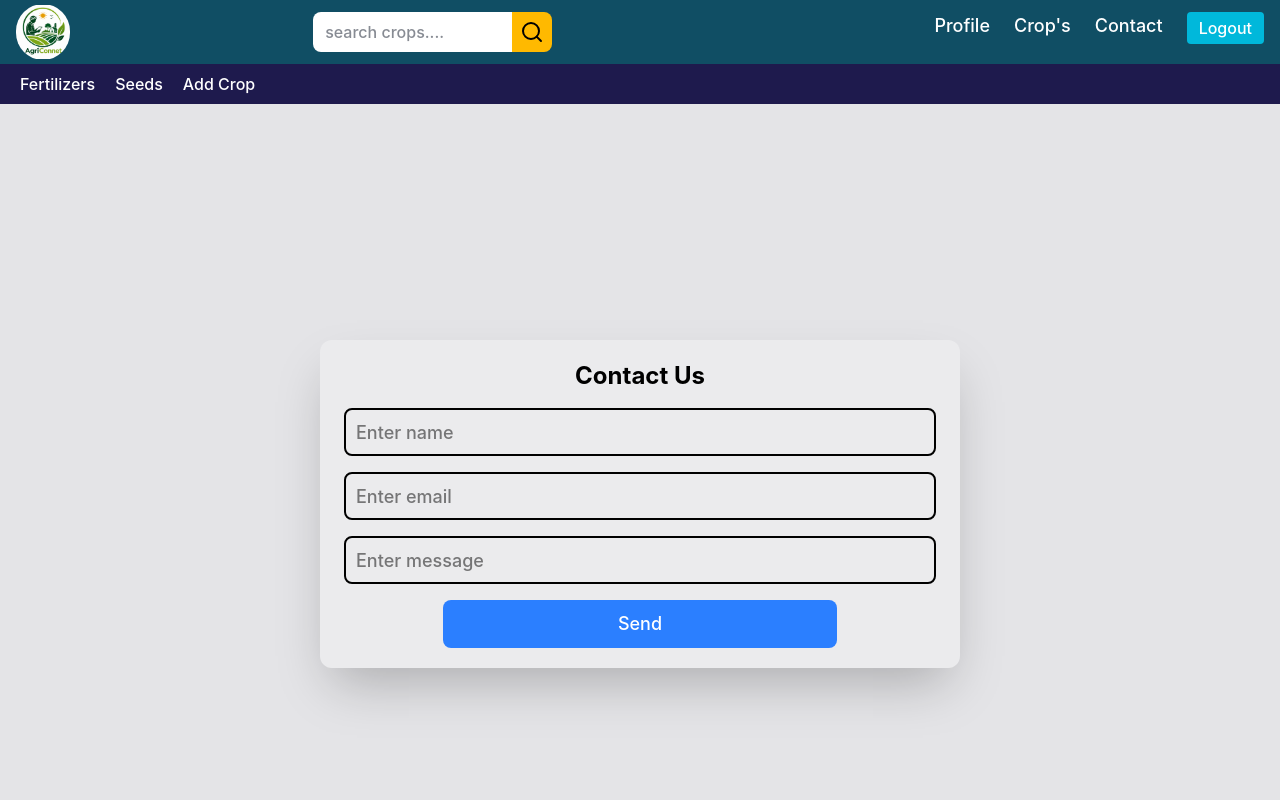
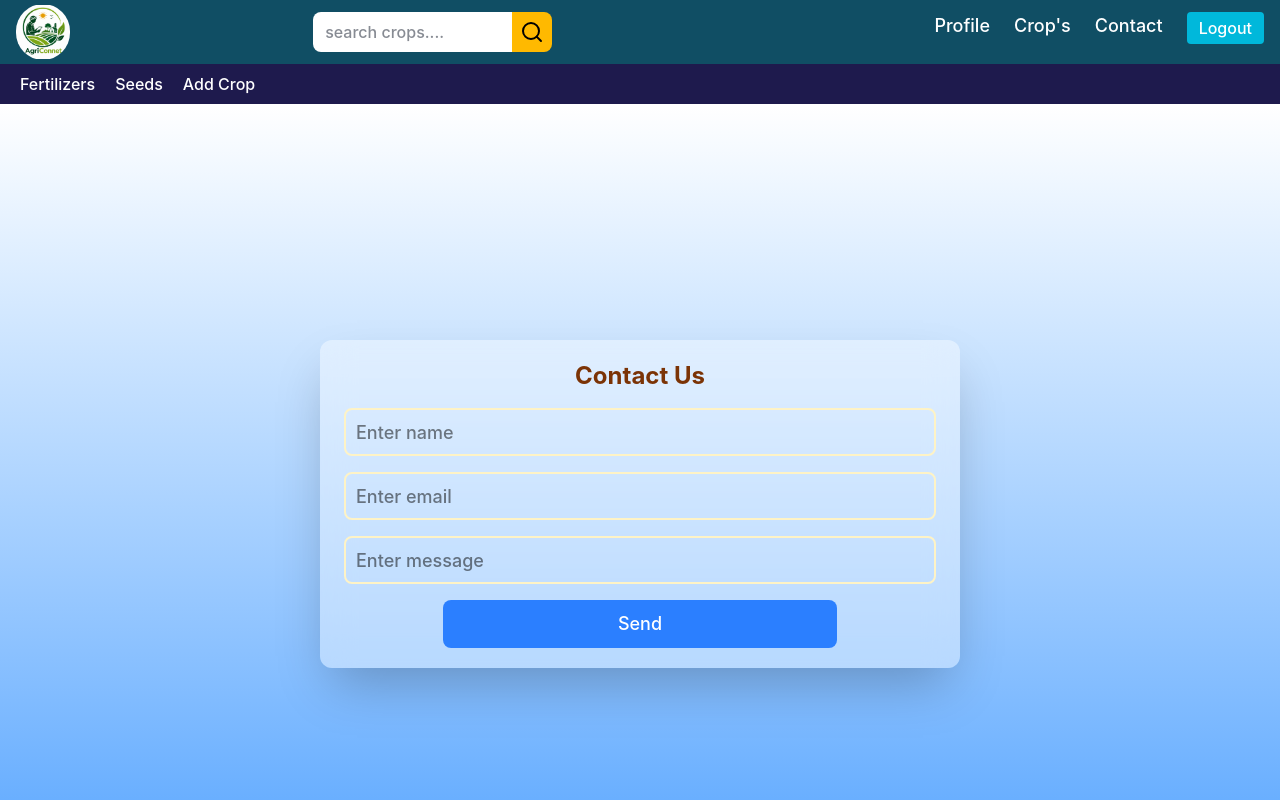
Before and after one commit to Such09/Farmer_manegement_systerm, a React app in the folder frontend/: page /app/contact in a window 1280 px wide. Shown: the top 800 px of the page. Built offline with nearby package versions, Linux system fonts and the light colour scheme; the HTML template or start-up script is replaced by a standard one.

Commit message:
small change

```diff
--- a/frontend/src/pages/Contact.jsx
+++ b/frontend/src/pages/Contact.jsx
@@ -2,22 +2,22 @@ import React from 'react'
 
 const Contact = () => {
   return (
-    <div className='h-screen w-full flex items-center justify-center bg-zinc-200 relative'>
+    <div className='h-screen w-full flex items-center justify-center bg-linear-to-t from-blue-400 to-white relative'>
       {/* <img src="https://encrypted-tbn0.gstatic.com/images?q=tbn:ANd9GcRdWDhTbD2xiixSYow_-X69hi4wcClq34KuufefVT3Kl2k6lvPQI2WWAhnx&s=10" alt=""
       className='h-full w-full object-cover' /> */}
 
       {/* constct form */}
-      <form className='absolute h-fit w-1/2 py-5 px-6 flex flex-col justify-center gap-4 items-center bg-white/25 rounded-xl shadow-2xl'>
-        <h1 className='text-2xl font-bold'>Contact Us</h1>
+      <form className='absolute h-fit w-1/2 py-5 px-6 flex flex-col justify-center gap-4 items-center bg-white/40 backdrop-blur-lg rounded-xl shadow-2xl'>
+        <h1 className='text-2xl font-bold text-amber-900'>Contact Us</h1>
 
         <input type="text" placeholder='Enter name'
-          className='h-12 w-full px-2.5 text-lg font-medium border-2 rounded-lg' />
+          className='h-12 w-full px-2.5 text-lg font-medium border-2 border-amber-100 outline-none rounded-lg' />
 
         <input type="email" placeholder='Enter email'
-          className='h-12 w-full px-2.5 text-lg font-medium border-2 rounded-lg' />
+          className='h-12 w-full px-2.5 text-lg font-medium border-2 border-amber-100 outline-none rounded-lg' />
 
         <input type="text" placeholder='Enter message'
-          className='h-12 w-full px-2.5 text-lg font-medium border-2 rounded-lg' />
+          className='h-12 w-full px-2.5 text-lg font-medium border-2 border-amber-100 outline-none rounded-lg' />
 
         <button className='h-12 w-2/3 text-lg font-medium rounded-lg text-white bg-blue-500 active:scale-95'>
           Send
```
